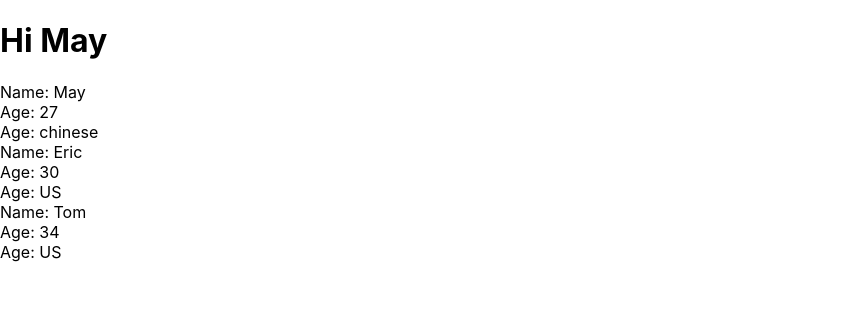
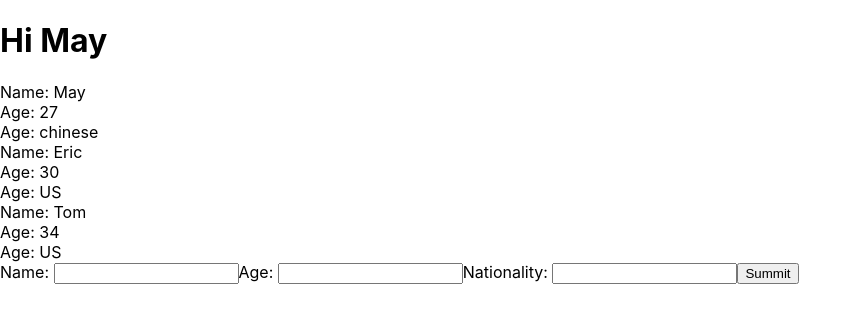
Before and after one commit to kongjieyu/React-Redux2, a React (Create React App) app in the folder my-app/: page / in a window 1280 px wide. Shown: the top 322 px of the page, without its empty margins (0-862 px from the left). Built offline with nearby package versions, Linux system fonts and the light colour scheme.

Commit message:
Update the state

```diff
--- a/my-app/src/App.js
+++ b/my-app/src/App.js
@@ -1,5 +1,6 @@
 import React, { Component } from 'react';
 import May from './May';
+import AppUser from './AppUser';
 
 class App extends Component {
   //state: List format
@@ -11,12 +12,25 @@ class App extends Component {
       {name: "Jenny", age: "14", nationality: "US", id: 4 }
     ]
   }
+  //add the user to the state
+  addUser = (infor) => {
+    console.log(infor)
+    infor.id = Math.random();
+    let originalInformation = [...this.state.information, infor]
+    this.setState({
+      information: originalInformation
+
+    })
+  }
   render() {
     //pass the state to the child component
+    //The information and addUser is a middleware (props), they allow the the child/other component to access the state, function et
+    //create a Props, props
     return (
       <div className="App">
         <h1>Hi May</h1>
           <May information={this.state.information} />
+          <AppUser addUser={this.addUser}/>
       </div>
     );
   }
--- /dev/null
+++ b/my-app/src/AppUser.js
@@ -0,0 +1,48 @@
+import React, { Component } from 'react';
+
+class AppUser extends Component {
+  //state: List format
+  state = {
+    name: null,
+    age: null,
+    nationality: null
+  }
+  handleChange = (e) => {
+    this.setState({
+      //the name of the id for each field is the same as the state field on line 6,7,8
+        [e.target.id]: e.target.value
+    })
+  }
+  handleSummit = (e) => {
+    e.preventDefault();
+    //when summit button was clicked, the information is sent to the console
+    //but how to update the state in App.js?
+    //
+    //console.log(this.state)
+    //there are two props in App.js now, the information and addUser, we are going to use the addUser one, (this.state) means using the state in AppUser.js
+    this.props.addUser(this.state);
+  }
+
+  render() {
+    //pass the state to the child component
+    //onChange function is gonna update the state
+    return (
+      <div className="AppUser" onSubmit={this.handleSummit}>
+        <form action="">
+            <label htmlFor="name">Name: </label>
+            <input type="text" id="name" onChange={this.handleChange}/>
+
+            <label htmlFor="age">Age: </label>
+            <input type="text" id="age" onChange={this.handleChange}/>
+
+            <label htmlFor="nationality">Nationality: </label>
+            <input type="text" id="nationality" onChange={this.handleChange}/>
+
+            <button>Summit</button>
+        </form>
+      </div>
+    );
+  }
+}
+
+export default AppUser;
```
